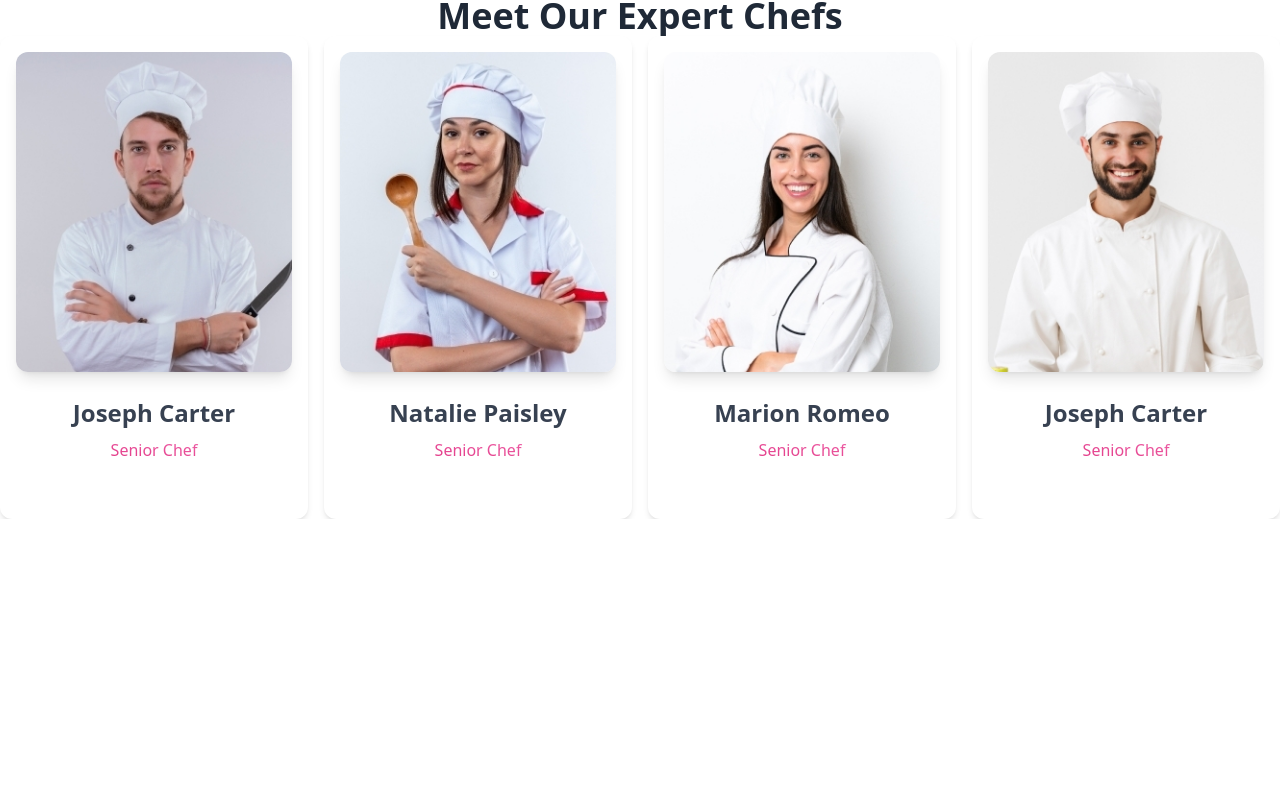
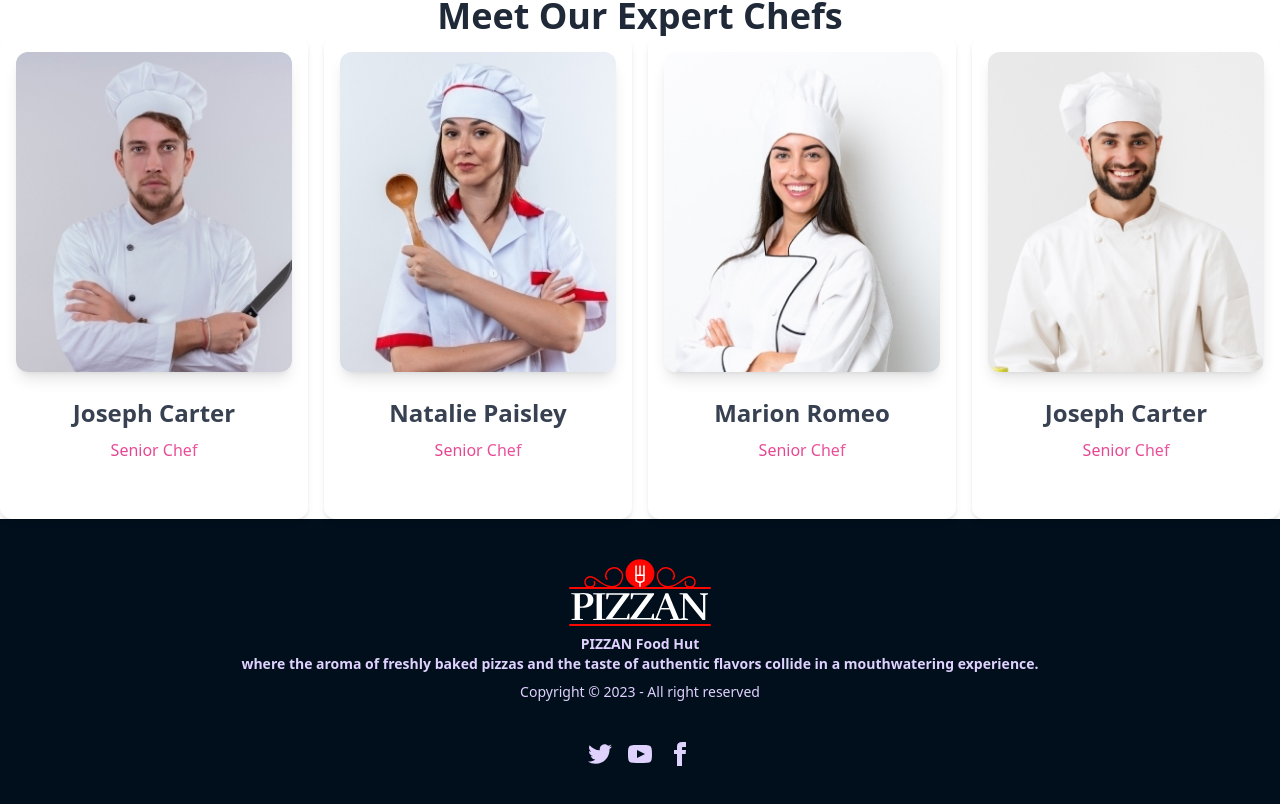
Before and after one commit to pantho0/pizzan-client, a React (Vite) app: page / in a window 1280 px wide. Shown: the part 1287-2091 px from the top of the page. Before the commit the page ends 1806 px from the top, so only its background shows below. Built offline with nearby package versions, Linux system fonts and the light colour scheme.

Commit message:
footer added

```diff
--- a/src/MainLayout/MainLayout.jsx
+++ b/src/MainLayout/MainLayout.jsx
@@ -1,5 +1,6 @@
 import { Outlet } from "react-router-dom";
 import Navbar from "../Shared/Navbar/Navbar";
+import Footer from "../Shared/Footer/Footer";
 
 
 const MainLayout = () => {
@@ -9,6 +10,7 @@ const MainLayout = () => {
           <Navbar></Navbar>
           </div>
            <Outlet></Outlet>
+          <Footer></Footer>
         </div>
     );
 };
--- /dev/null
+++ b/src/Shared/Footer/Footer.jsx
@@ -0,0 +1,26 @@
+import Logo from '../../../public/logo-white.svg'
+
+const Footer = () => {
+    return (
+        <div>
+            <footer className="footer footer-center p-10 bg-[#010F1C] text-primary-content">
+                <aside>
+                    <img src={Logo} alt="" />
+                    <p className="font-bold">
+                        PIZZAN Food Hut <br />where the aroma of freshly baked pizzas and the taste of authentic flavors collide in a mouthwatering experience.
+                    </p>
+                    <p>Copyright © 2023 - All right reserved</p>
+                </aside>
+                <nav>
+                    <div className="grid grid-flow-col gap-4">
+                        <a><svg xmlns="http://www.w3.org/2000/svg" width="24" height="24" viewBox="0 0 24 24" className="fill-current"><path d="M24 4.557c-.883.392-1.832.656-2.828.775 1.017-.609 1.798-1.574 2.165-2.724-.951.564-2.005.974-3.127 1.195-.897-.957-2.178-1.555-3.594-1.555-3.179 0-5.515 2.966-4.797 6.045-4.091-.205-7.719-2.165-10.148-5.144-1.29 2.213-.669 5.108 1.523 6.574-.806-.026-1.566-.247-2.229-.616-.054 2.281 1.581 4.415 3.949 4.89-.693.188-1.452.232-2.224.084.626 1.956 2.444 3.379 4.6 3.419-2.07 1.623-4.678 2.348-7.29 2.04 2.179 1.397 4.768 2.212 7.548 2.212 9.142 0 14.307-7.721 13.995-14.646.962-.695 1.797-1.562 2.457-2.549z"></path></svg></a>
+                        <a><svg xmlns="http://www.w3.org/2000/svg" width="24" height="24" viewBox="0 0 24 24" className="fill-current"><path d="M19.615 3.184c-3.604-.246-11.631-.245-15.23 0-3.897.266-4.356 2.62-4.385 8.816.029 6.185.484 8.549 4.385 8.816 3.6.245 11.626.246 15.23 0 3.897-.266 4.356-2.62 4.385-8.816-.029-6.185-.484-8.549-4.385-8.816zm-10.615 12.816v-8l8 3.993-8 4.007z"></path></svg></a>
+                        <a><svg xmlns="http://www.w3.org/2000/svg" width="24" height="24" viewBox="0 0 24 24" className="fill-current"><path d="M9 8h-3v4h3v12h5v-12h3.642l.358-4h-4v-1.667c0-.955.192-1.333 1.115-1.333h2.885v-5h-3.808c-3.596 0-5.192 1.583-5.192 4.615v3.385z"></path></svg></a>
+                    </div>
+                </nav>
+            </footer>
+        </div>
+    );
+};
+
+export default Footer;
```
